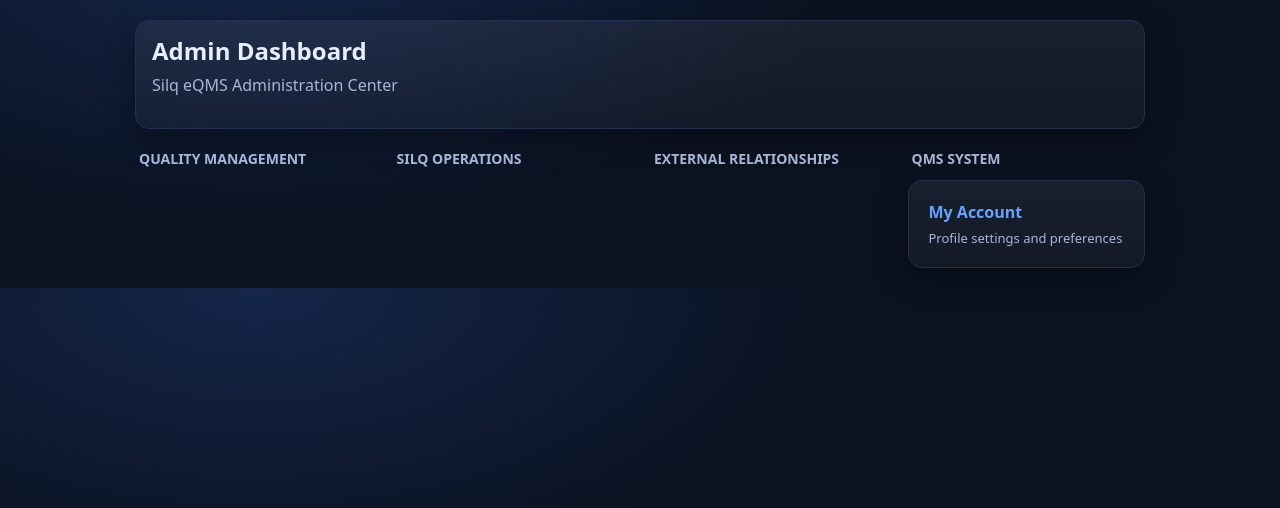
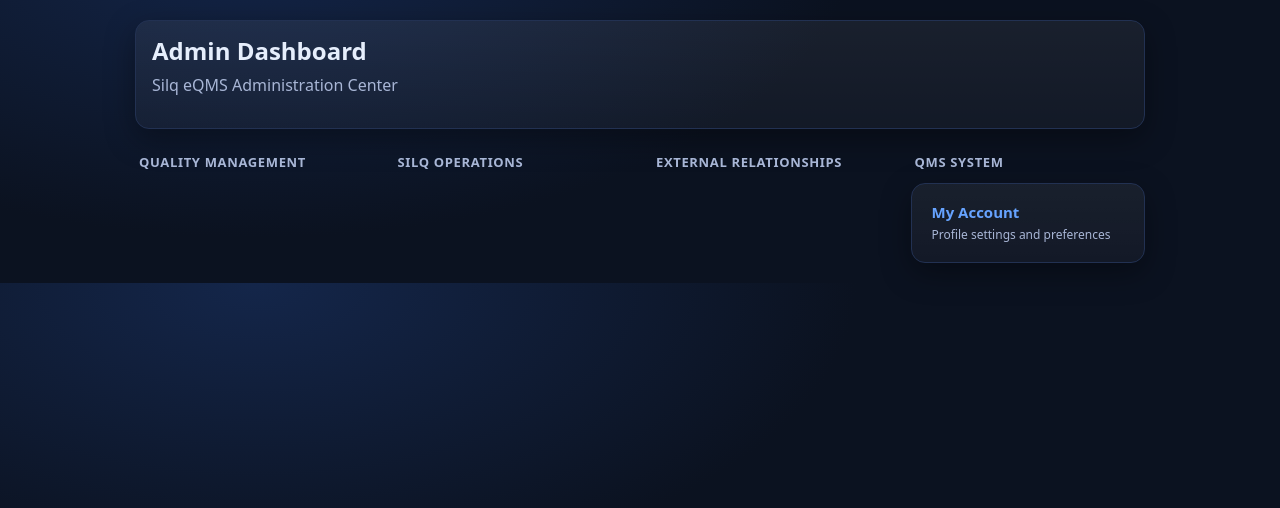
Before and after one commit to Ethan-Rao/SilqeQMS, a Python web app: template app/eqms/templates/admin/index.html in a window 1280 px wide. Shown: the part 63-571 px from the top of the page. Run offline with Jinja, Linux system fonts and the light colour scheme; the template is opened without the code that fills it, so the values that code supplies are empty.

Commit message:
feat: add Risk Management + DHFs libraries, reorganize admin dashboard layout

```diff
--- a/app/eqms/templates/admin/index.html
+++ b/app/eqms/templates/admin/index.html
@@ -2,157 +2,161 @@
 {% block title %}Admin{% endblock %}
 {% block content %}
 <div style="max-width: 1600px; margin: 0 auto;">
-  <div class="card" style="margin-bottom: 20px;">
+  <div class="card" style="margin-bottom: 24px;">
     <h1 style="margin: 0;">Admin Dashboard</h1>
     <p class="muted" style="margin-top: 8px;">Silq eQMS Administration Center</p>
   </div>
 
-  <div style="display: grid; grid-template-columns: repeat(4, 1fr); gap: 20px;">
+  <div style="display: grid; grid-template-columns: repeat(4, 1fr); gap: 24px;">
 
-    {# Column 1: Quality Management #}
+    {# ─── Column 1: Quality Management ─── #}
     <div>
-      <h2 style="font-size: 14px; text-transform: uppercase; color: var(--muted); margin-bottom: 12px; padding-left: 4px;">
-        Quality Management
-      </h2>
-      <div style="display: flex; flex-direction: column; gap: 12px;">
+      <h2 class="dash-col-heading">Quality Management</h2>
+      <div class="dash-col-cards">
         {% if has_perm("admin.view") %}
-        <a class="card card--link" href="{{ url_for('admin_docs.qms_documents') }}" style="padding: 20px;">
-          <h3 style="margin: 0; font-size: 16px;">Quality Management Documents</h3>
-          <p class="muted" style="margin: 6px 0 0; font-size: 13px;">QMS policies, procedures, and work instructions</p>
+        <a class="card card--link dash-card" href="{{ url_for('admin_docs.qms_documents') }}">
+          <h3 class="dash-card-title">QM Documents</h3>
+          <p class="muted dash-card-desc">QMS policies, SOPs, and work instructions</p>
         </a>
         {% endif %}
         {% if has_perm("admin.view") %}
-        <a class="card card--link" href="{{ url_for('admin_docs.employee_training') }}" style="padding: 20px;">
-          <h3 style="margin: 0; font-size: 16px;">Employee Training</h3>
-          <p class="muted" style="margin: 6px 0 0; font-size: 13px;">Training records and certifications</p>
+        <a class="card card--link dash-card" href="{{ url_for('admin_docs.management_reviews') }}">
+          <h3 class="dash-card-title">Management Reviews &amp; Audits</h3>
+          <p class="muted dash-card-desc">Management reviews, internal &amp; external audits</p>
         </a>
         {% endif %}
         {% if has_perm("admin.view") %}
-        <a class="card card--link" href="{{ url_for('admin_docs.management_reviews') }}" style="padding: 20px;">
-          <h3 style="margin: 0; font-size: 16px;">Management Reviews, Audits &amp; Approvals</h3>
-          <p class="muted" style="margin: 6px 0 0; font-size: 13px;">Reviews, internal/external audits, and approvals</p>
+        <a class="card card--link dash-card" href="{{ url_for('admin_docs.post_market_surveillance') }}">
+          <h3 class="dash-card-title">Post Market Surveillance</h3>
+          <p class="muted dash-card-desc">Product complaints, eMDRs, and clinical data</p>
         </a>
         {% endif %}
         {% if has_perm("admin.view") %}
-        <a class="card card--link" href="{{ url_for('admin_docs.ncrs') }}" style="padding: 20px;">
-          <h3 style="margin: 0; font-size: 16px;">NCRs</h3>
-          <p class="muted" style="margin: 6px 0 0; font-size: 13px;">Non-Conformance Reports</p>
+        <a class="card card--link dash-card" href="{{ url_for('admin_docs.risk_management') }}">
+          <h3 class="dash-card-title">Risk Management</h3>
+          <p class="muted dash-card-desc">PFMEA, risk analyses, and RMF reviews</p>
         </a>
         {% endif %}
         {% if has_perm("admin.view") %}
-        <a class="card card--link" href="{{ url_for('admin_docs.capas') }}" style="padding: 20px;">
-          <h3 style="margin: 0; font-size: 16px;">CAPAs</h3>
-          <p class="muted" style="margin: 6px 0 0; font-size: 13px;">Corrective and Preventive Actions</p>
+        <a class="card card--link dash-card" href="{{ url_for('admin_docs.dhfs') }}">
+          <h3 class="dash-card-title">Design History Files</h3>
+          <p class="muted dash-card-desc">DHFs, design controls, and V&amp;V records</p>
         </a>
         {% endif %}
         {% if has_perm("admin.view") %}
-        <a class="card card--link" href="{{ url_for('admin_docs.post_market_surveillance') }}" style="padding: 20px;">
-          <h3 style="margin: 0; font-size: 16px;">Post Market Surveillance</h3>
-          <p class="muted" style="margin: 6px 0 0; font-size: 13px;">Product complaints and post-market monitoring</p>
-        </a>
-        {% endif %}
-        {% if has_perm("admin.view") %}
-        <a class="card card--link" href="{{ url_for('admin_docs.regulatory_standards') }}" style="padding: 20px;">
-          <h3 style="margin: 0; font-size: 16px;">Regulatory Standards</h3>
-          <p class="muted" style="margin: 6px 0 0; font-size: 13px;">ISO 13485, ASTM, and regulatory reference documents</p>
+        <a class="card card--link dash-card" href="{{ url_for('admin_docs.regulatory_standards') }}">
+          <h3 class="dash-card-title">Regulatory Standards</h3>
+          <p class="muted dash-card-desc">ISO 13485, ASTM, 510(k)s, and FDA registrations</p>
         </a>
         {% endif %}
       </div>
     </div>
 
-    {# Column 2: Silq Operations #}
+    {# ─── Column 2: Silq Operations ─── #}
     <div>
-      <h2 style="font-size: 14px; text-transform: uppercase; color: var(--muted); margin-bottom: 12px; padding-left: 4px;">
-        Silq Operations
-      </h2>
-      <div style="display: flex; flex-direction: column; gap: 12px;">
+      <h2 class="dash-col-heading">Silq Operations</h2>
+      <div class="dash-col-cards">
         {% if has_perm("manufacturing.view") %}
-        <a class="card card--link" href="{{ url_for('manufacturing.manufacturing_index') }}" style="padding: 20px;">
-          <h3 style="margin: 0; font-size: 16px;">Manufacturing</h3>
-          <p class="muted" style="margin: 6px 0 0; font-size: 13px;">Lot tracking, production records, and work orders</p>
+        <a class="card card--link dash-card" href="{{ url_for('manufacturing.manufacturing_index') }}">
+          <h3 class="dash-card-title">Manufacturing</h3>
+          <p class="muted dash-card-desc">Lot tracking, DHRs, and production records</p>
         </a>
         {% endif %}
         {% if has_perm("equipment.view") %}
-        <a class="card card--link" href="{{ url_for('equipment.equipment_list') }}" style="padding: 20px;">
-          <h3 style="margin: 0; font-size: 16px;">Equipment</h3>
-          <p class="muted" style="margin: 6px 0 0; font-size: 13px;">Equipment inventory and calibration</p>
+        <a class="card card--link dash-card" href="{{ url_for('equipment.equipment_list') }}">
+          <h3 class="dash-card-title">Equipment</h3>
+          <p class="muted dash-card-desc">Equipment inventory, calibration, and PM tracking</p>
         </a>
         {% endif %}
         {% if has_perm("supplies.view") %}
-        <a class="card card--link" href="{{ url_for('supplies.supplies_list') }}" style="padding: 20px;">
-          <h3 style="margin: 0; font-size: 16px;">Supplies</h3>
-          <p class="muted" style="margin: 6px 0 0; font-size: 13px;">Consumables and supply inventory</p>
+        <a class="card card--link dash-card" href="{{ url_for('supplies.supplies_list') }}">
+          <h3 class="dash-card-title">Supplies</h3>
+          <p class="muted dash-card-desc">Consumables and supply inventory</p>
         </a>
         {% endif %}
         {% if has_perm("purchasing.view") %}
-        <a class="card card--link" href="{{ url_for('purchasing.purchasing_list') }}" style="padding: 20px;">
-          <h3 style="margin: 0; font-size: 16px;">Purchasing</h3>
-          <p class="muted" style="margin: 6px 0 0; font-size: 13px;">Purchase orders and supplier confirmations</p>
+        <a class="card card--link dash-card" href="{{ url_for('purchasing.purchasing_list') }}">
+          <h3 class="dash-card-title">Purchasing</h3>
+          <p class="muted dash-card-desc">Purchase orders and receiving</p>
+        </a>
+        {% endif %}
+        {% if has_perm("admin.view") %}
+        <a class="card card--link dash-card" href="{{ url_for('admin_docs.ncrs') }}">
+          <h3 class="dash-card-title">NCRs</h3>
+          <p class="muted dash-card-desc">Non-Conformance Reports</p>
+        </a>
+        {% endif %}
+        {% if has_perm("admin.view") %}
+        <a class="card card--link dash-card" href="{{ url_for('admin_docs.employee_training') }}">
+          <h3 class="dash-card-title">Employee Training</h3>
+          <p class="muted dash-card-desc">Training records, certifications, and job descriptions</p>
         </a>
         {% endif %}
       </div>
     </div>
 
-    {# Column 3: External Relationships #}
+    {# ─── Column 3: External Relationships ─── #}
     <div>
-      <h2 style="font-size: 14px; text-transform: uppercase; color: var(--muted); margin-bottom: 12px; padding-left: 4px;">
-        External Relationships
-      </h2>
-      <div style="display: flex; flex-direction: column; gap: 12px;">
+      <h2 class="dash-col-heading">External Relationships</h2>
+      <div class="dash-col-cards">
         {% if has_perm("distribution_log.view") %}
-        <a class="card card--link" href="{{ url_for('rep_traceability.distribution_log_list') }}" style="padding: 20px;">
-          <h3 style="margin: 0; font-size: 16px;">Distribution Log</h3>
-          <p class="muted" style="margin: 6px 0 0; font-size: 13px;">Device distribution tracking</p>
+        <a class="card card--link dash-card" href="{{ url_for('rep_traceability.distribution_log_list') }}">
+          <h3 class="dash-card-title">Distribution Log</h3>
+          <p class="muted dash-card-desc">Device distribution and traceability</p>
         </a>
         {% endif %}
         {% if has_perm("sales_dashboard.view") %}
-        <a class="card card--link" href="{{ url_for('rep_traceability.sales_dashboard') }}" style="padding: 20px;">
-          <h3 style="margin: 0; font-size: 16px;">Sales Dashboard</h3>
-          <p class="muted" style="margin: 6px 0 0; font-size: 13px;">Sales metrics and lot tracking</p>
+        <a class="card card--link dash-card" href="{{ url_for('rep_traceability.sales_dashboard') }}">
+          <h3 class="dash-card-title">Sales Dashboard</h3>
+          <p class="muted dash-card-desc">Sales metrics, lot inventory, and analytics</p>
         </a>
         {% endif %}
         {% if has_perm("customers.view") %}
-        <a class="card card--link" href="{{ url_for('customer_profiles.customers_list') }}" style="padding: 20px;">
-          <h3 style="margin: 0; font-size: 16px;">Customers</h3>
-          <p class="muted" style="margin: 6px 0 0; font-size: 13px;">Customer profiles and history</p>
+        <a class="card card--link dash-card" href="{{ url_for('customer_profiles.customers_list') }}">
+          <h3 class="dash-card-title">Customers</h3>
+          <p class="muted dash-card-desc">Customer profiles and order history</p>
         </a>
         {% endif %}
         {% if has_perm("suppliers.view") %}
-        <a class="card card--link" href="{{ url_for('suppliers.suppliers_list') }}" style="padding: 20px;">
-          <h3 style="margin: 0; font-size: 16px;">Suppliers</h3>
-          <p class="muted" style="margin: 6px 0 0; font-size: 13px;">Approved supplier management</p>
+        <a class="card card--link dash-card" href="{{ url_for('suppliers.suppliers_list') }}">
+          <h3 class="dash-card-title">Suppliers</h3>
+          <p class="muted dash-card-desc">Approved supplier management</p>
         </a>
         {% endif %}
         {% if has_perm("sales_orders.view") %}
-        <a class="card card--link" href="{{ url_for('nre_projects.nre_projects_index') }}" style="padding: 20px;">
-          <h3 style="margin: 0; font-size: 16px;">NRE Projects</h3>
-          <p class="muted" style="margin: 6px 0 0; font-size: 13px;">Non-recurring engineering projects</p>
+        <a class="card card--link dash-card" href="{{ url_for('nre_projects.nre_projects_index') }}">
+          <h3 class="dash-card-title">NRE Projects</h3>
+          <p class="muted dash-card-desc">Non-recurring engineering projects</p>
         </a>
         {% endif %}
       </div>
     </div>
 
-    {# Column 4: QMS System #}
+    {# ─── Column 4: QMS System ─── #}
     <div>
-      <h2 style="font-size: 14px; text-transform: uppercase; color: var(--muted); margin-bottom: 12px; padding-left: 4px;">
-        QMS System
-      </h2>
-      <div style="display: flex; flex-direction: column; gap: 12px;">
+      <h2 class="dash-col-heading">QMS System</h2>
+      <div class="dash-col-cards">
         {% if has_perm("docs.view") %}
-        <a class="card card--link" href="{{ url_for('doc_control.list_documents') }}" style="padding: 20px;">
-          <h3 style="margin: 0; font-size: 16px;">Document Control (DCOs)</h3>
-          <p class="muted" style="margin: 6px 0 0; font-size: 13px;">Document change orders and version control</p>
+        <a class="card card--link dash-card" href="{{ url_for('doc_control.list_documents') }}">
+          <h3 class="dash-card-title">Document Control (DCOs)</h3>
+          <p class="muted dash-card-desc">Document change orders and version control</p>
         </a>
         {% endif %}
         {% if has_perm("admin.view") %}
-        <a class="card card--link" href="{{ url_for('admin.diagnostics') }}" style="padding: 20px;">
-          <h3 style="margin: 0; font-size: 16px;">Admin Tools</h3>
-          <p class="muted" style="margin: 6px 0 0; font-size: 13px;">System diagnostics, data reset, accounts</p>
+        <a class="card card--link dash-card" href="{{ url_for('admin_docs.capas') }}">
+          <h3 class="dash-card-title">CAPAs</h3>
+          <p class="muted dash-card-desc">Corrective and Preventive Actions</p>
         </a>
         {% endif %}
-        <a class="card card--link" href="{{ url_for('admin.me') }}" style="padding: 20px;">
-          <h3 style="margin: 0; font-size: 16px;">My Account</h3>
-          <p class="muted" style="margin: 6px 0 0; font-size: 13px;">Profile settings and preferences</p>
+        {% if has_perm("admin.view") %}
+        <a class="card card--link dash-card" href="{{ url_for('admin.diagnostics') }}">
+          <h3 class="dash-card-title">Admin Tools</h3>
+          <p class="muted dash-card-desc">System diagnostics, data management, and accounts</p>
+        </a>
+        {% endif %}
+        <a class="card card--link dash-card" href="{{ url_for('admin.me') }}">
+          <h3 class="dash-card-title">My Account</h3>
+          <p class="muted dash-card-desc">Profile settings and preferences</p>
         </a>
       </div>
     </div>
@@ -161,6 +165,31 @@
 </div>
 
 <style>
+.dash-col-heading {
+  font-size: 13px;
+  text-transform: uppercase;
+  letter-spacing: 0.05em;
+  color: var(--muted);
+  margin-bottom: 12px;
+  padding-left: 4px;
+}
+.dash-col-cards {
+  display: flex;
+  flex-direction: column;
+  gap: 10px;
+}
+.dash-card {
+  padding: 18px 20px;
+}
+.dash-card-title {
+  margin: 0;
+  font-size: 15px;
+}
+.dash-card-desc {
+  margin: 5px 0 0;
+  font-size: 12px;
+  line-height: 1.4;
+}
 @media (max-width: 1200px) {
   div[style*="grid-template-columns: repeat(4"] {
     grid-template-columns: repeat(2, 1fr) !important;
```
Also changed, not shown: app/eqms/modules/admin_docs/admin.py (+18 -2 lines), 1 other file.
